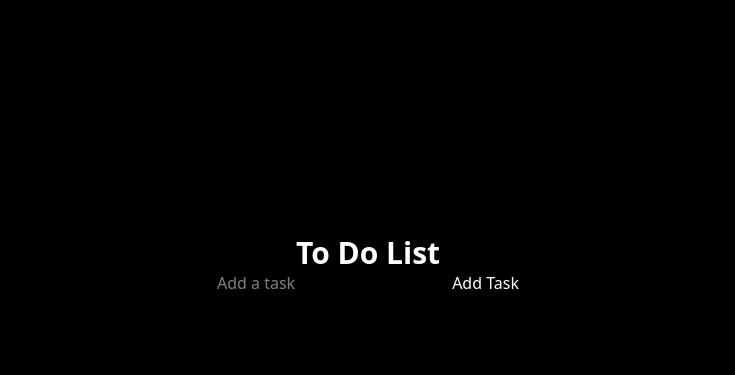
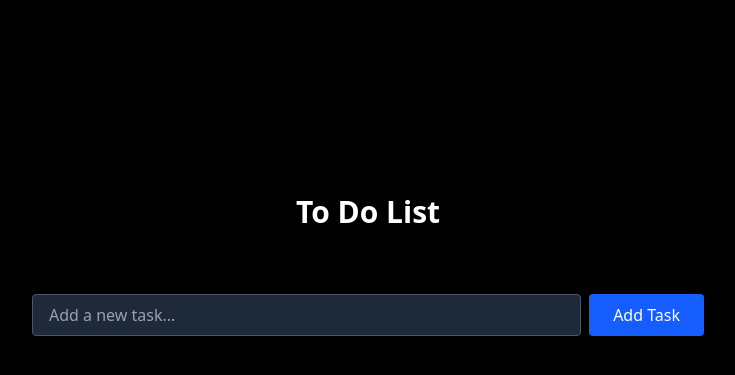
Before and after one commit to sanchit-scaler/todo-fastapi-bootcamp, a FastAPI app: template templates/todolist.html in a window 1280 px wide. Shown: the part 135-510 px from the top of the page, without its empty margins (272-1007 px from the left). Run offline with FastAPI, Linux system fonts and the light colour scheme; the template is opened without the code that fills it, so the values that code supplies are empty.

Commit message:
fix: Enhance todolist template layout
- Improved the HTML template for the todo list, enhancing the layout and user interaction with better styling and structure.

```diff
--- a/db.json
+++ b/db.json
@@ -1 +1 @@
-{"1": "Hi I am sanchit", "2": "jods"}
+{"1": "Hi I am sanchit", "3": "why not do this instead"}
--- a/templates/todolist.html
+++ b/templates/todolist.html
@@ -4,27 +4,83 @@
     <meta charset="UTF-8">
     <meta name="viewport" content="width=device-width, initial-scale=1.0">
     <script src="https://cdn.jsdelivr.net/npm/@tailwindcss/browser@4"></script>
-    <title>Document</title>
+    <title>Todo List</title>
 </head>
 <body>
     <div class="h-screen w-full bg-black text-white p-4 flex flex-col items-center justify-center">
-        <div class="text-3xl font-bold">To Do List</div>
+        <div class="text-3xl font-bold mb-8">To Do List</div>
+
+        <!-- Tasks List -->
+        <div class="w-full max-w-2xl mb-8 space-y-3">
             {% for key, value in data.items() %}
-        <div class="flex flex-col items-center justify-center">
-        <div>{{ value }}</div>
-        <form action="/delete" method="post">
+            <div class="bg-gray-800 p-4 rounded-lg flex items-center justify-between group">
+                <div class="flex-1 flex items-center">
+                    <span class="text-sm text-gray-400 mr-3">#{{ key }}</span>
+                    <span class="text-white">{{ value }}</span>
+                </div>
+
+                <div class="flex items-center space-x-2 opacity-0 group-hover:opacity-100 transition-opacity">
+                    <!-- Edit Form -->
+                    <form action="/edit" method="post" class="flex items-center space-x-2">
                         <input type="hidden" name="task_id" value="{{ key }}">
-            <button type="submit">Delete</button>
+                        <input
+                            type="text"
+                            name="new_task"
+                            placeholder="{{ value }}"
+                            class="px-3 py-1 bg-gray-700 border border-gray-600 rounded text-white placeholder-gray-400 focus:outline-none focus:border-blue-500 text-sm"
+                        >
+                        <button
+                            type="submit"
+                            class="p-2 text-blue-400 hover:text-blue-300 hover:bg-gray-700 rounded transition-colors"
+                            title="Edit task"
+                        >
+                            <!-- Pencil SVG Icon -->
+                            <svg width="16" height="16" viewBox="0 0 24 24" fill="none" stroke="currentColor" stroke-width="2" stroke-linecap="round" stroke-linejoin="round">
+                                <path d="M11 4H4a2 2 0 0 0-2 2v14a2 2 0 0 0 2 2h14a2 2 0 0 0 2-2v-7"></path>
+                                <path d="m18.5 2.5 3 3L12 15l-4 1 1-4 9.5-9.5z"></path>
+                            </svg>
+                        </button>
                     </form>
-        <form action="/edit" method="post">
+
+                    <!-- Delete Form -->
+                    <form action="/delete" method="post" class="inline">
                         <input type="hidden" name="task_id" value="{{ key }}">
-            <input type="text" name="new_task" placeholder="Edit task">
-            <button type="submit">Edit</button>
+                        <button
+                            type="submit"
+                            class="p-2 text-red-400 hover:text-red-300 hover:bg-gray-700 rounded transition-colors"
+                            title="Delete task"
+                        >
+                            <!-- Dustbin SVG Icon -->
+                            <svg width="16" height="16" viewBox="0 0 24 24" fill="none" stroke="currentColor" stroke-width="2" stroke-linecap="round" stroke-linejoin="round">
+                                <polyline points="3,6 5,6 21,6"></polyline>
+                                <path d="m19,6v14a2,2 0 0,1 -2,2H7a2,2 0 0,1 -2,-2V6m3,0V4a2,2 0 0,1 2,-2h4a2,2 0 0,1 2,2v2"></path>
+                                <line x1="10" y1="11" x2="10" y2="17"></line>
+                                <line x1="14" y1="11" x2="14" y2="17"></line>
+                            </svg>
+                        </button>
                     </form>
+                </div>
+            </div>
             {% endfor %}
-        <form action="/add" method="post">
-            <input type="text" name="task" placeholder="Add a task">
-            <button type="submit">Add Task</button>
+        </div>
+
+        <!-- Add Task Form -->
+        <form action="/add" method="post" class="w-full max-w-2xl">
+            <div class="flex gap-2">
+                <input
+                    type="text"
+                    name="task"
+                    placeholder="Add a new task..."
+                    class="flex-1 px-4 py-2 bg-gray-800 border border-gray-600 rounded text-white placeholder-gray-400 focus:outline-none focus:border-blue-500"
+                    required
+                >
+                <button
+                    type="submit"
+                    class="px-6 py-2 bg-blue-600 hover:bg-blue-700 text-white rounded font-medium transition-colors"
+                >
+                    Add Task
+                </button>
+            </div>
         </form>
     </div>
 </body>
```
Lines whose indentation alone changed are shown as unchanged.
